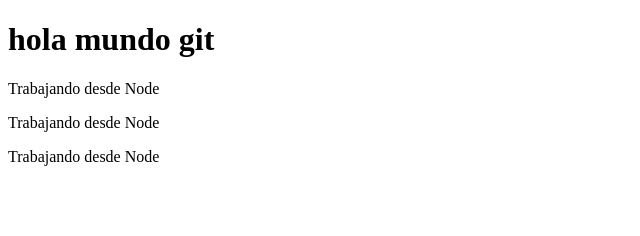
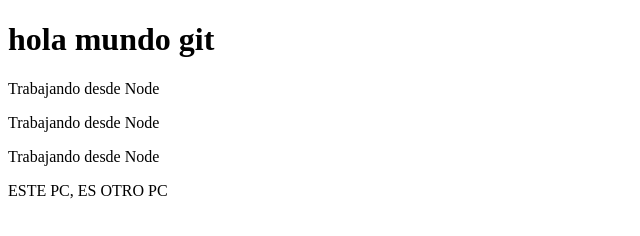
Before and after one commit to Jheisson21/PruebasGit, a plain HTML site: page index.html in a window 1280 px wide. Shown: the whole page, without its empty margins (0-640 px from the left). Drawn offline with Linux system fonts and the light colour scheme.

Commit message:
Otro cambio

```diff
--- a/index.html
+++ b/index.html
@@ -11,5 +11,6 @@
 	 <p>Trabajando desde Node</p>
 	 <p>Trabajando desde Node</p>
 	 <p>Trabajando desde Node</p>
+	 <p>ESTE PC, ES OTRO PC</p>
 </body>
 </html>
```
